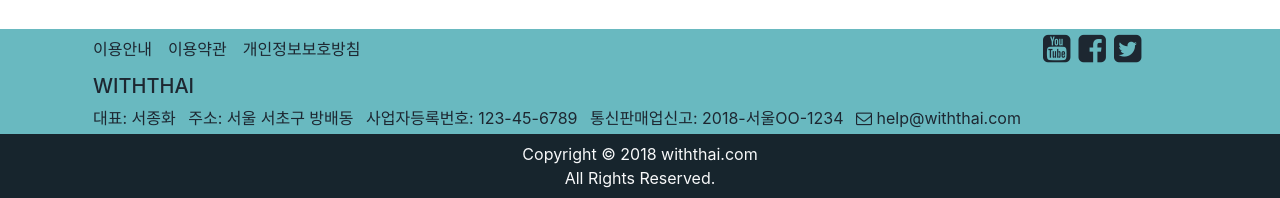
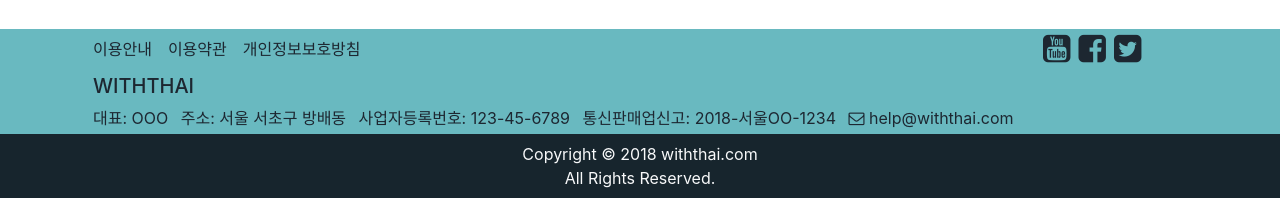
Before and after one commit to pincoin/withthai-lang, a Django app: template rakmai/templates/rakmai/home.html in a window 1280 px wide. Shown: the part 3456-3654 px from the top of the page. Run offline with Django 3.2, Linux system fonts and the light colour scheme; the template is opened without the code that fills it, so the values that code supplies are empty; grey boxes labelled with a size stand in for pictures from a placeholder-image service; parts of the project's set-up code (start-up, migrations or seed data) failed here and were passed over; some libraries are stand-ins or nearby versions.

Commit message:
- name not fix

```diff
--- a/rakmai/templates/rakmai/base.html
+++ b/rakmai/templates/rakmai/base.html
@@ -127,7 +127,7 @@ Please <a href="https://browsehappy.com/">upgrade your browser</a> to improve yo
                     <a href="{% url 'home' %}">{% trans "WITHTHAI" %}</a>
                 </h5>
                 <ul class="list-inline pl-2 mb-1">
-                    <li class="list-inline-item">대표: 서종화</li>
+                    <li class="list-inline-item">대표: OOO</li>
                     <li class="list-inline-item">주소: 서울 서초구 방배동</li>
                     <li class="list-inline-item">사업자등록번호:
                         <a href="#" target="_blank">
```
